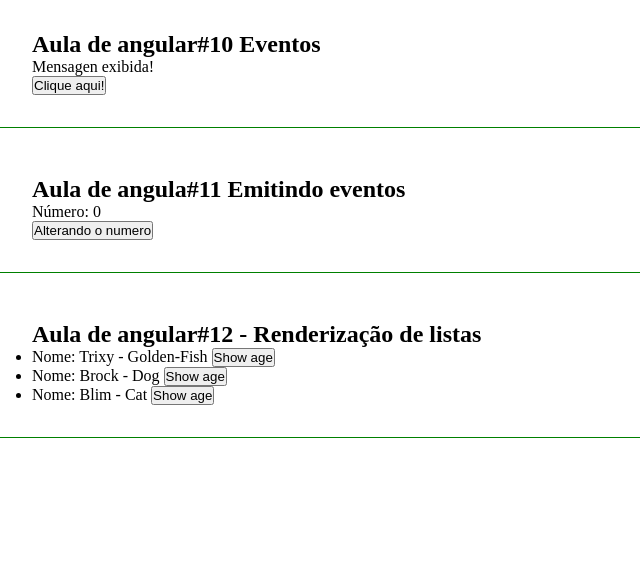
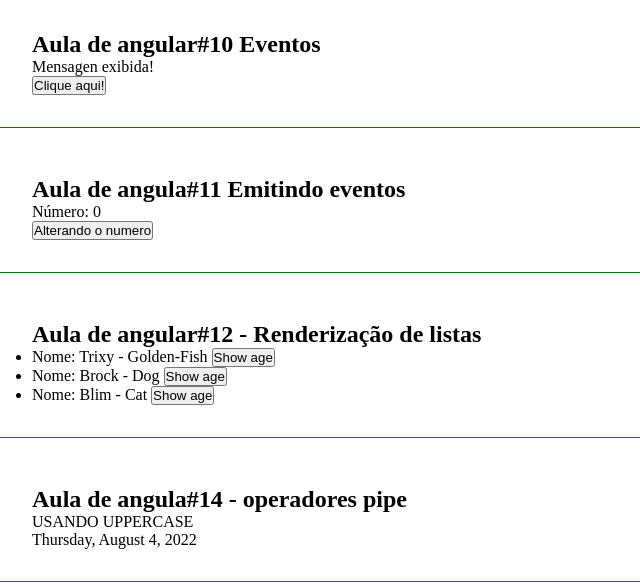
Before and after one commit to Dinos-s/Angular-Curso, an Angular app: page / in a window 1280 px wide. Shown: the part 629-1217 px from the top of the page, without its empty margins (0-640 px from the left). Built offline with nearby package versions, Linux system fonts and the light colour scheme.

Commit message:
utilizando pipe

```diff
--- a/src/app/app.component.html
+++ b/src/app/app.component.html
@@ -6,3 +6,4 @@
 <app-eventos></app-eventos>
 <app-emitter></app-emitter>
 <app-list-render></app-list-render>
+<app-pipes-oeprators></app-pipes-oeprators>
--- a/src/app/app.module.ts
+++ b/src/app/app.module.ts
@@ -11,6 +11,7 @@ import { EventosComponent } from './components/eventos/eventos.component';
 import { EmitterComponent } from './components/emitter/emitter.component';
 import { ChangeNumberComponent } from './components/change-number/change-number.component';
 import { ListRenderComponent } from './components/list-render/list-render.component';
+import { PipesOepratorsComponent } from './components/pipes-oeprators/pipes-oeprators.component';
 
 @NgModule({
   declarations: [
@@ -22,7 +23,8 @@ import { ListRenderComponent } from './components/list-render/list-render.compon
     EventosComponent,
     EmitterComponent,
     ChangeNumberComponent,
-    ListRenderComponent
+    ListRenderComponent,
+    PipesOepratorsComponent
   ],
   imports: [
     BrowserModule,
--- /dev/null
+++ b/src/app/components/pipes-oeprators/pipes-oeprators.component.html
@@ -0,0 +1,7 @@
+<div class="class">
+    <h2>Aula de angula#14 - operadores pipe</h2>
+    <p>{{ "usando uppercase" | uppercase}}</p>
+    <p>{{ today | date: "fullDate"}}</p>
+</div>
+<!-- A utilização do pipe por se só pode ser indentificado por esse símbolo '|'; de um lado fica o dado a ser usado(esquerdo), e do outro o dado um operador pipe;-->
+<!-- Assim reduzindo o tempo de manipuação do css -->
--- /dev/null
+++ b/src/app/components/pipes-oeprators/pipes-oeprators.component.ts
@@ -0,0 +1,17 @@
+import { Component, OnInit } from '@angular/core';
+
+@Component({
+  selector: 'app-pipes-oeprators',
+  templateUrl: './pipes-oeprators.component.html',
+  styleUrls: ['./pipes-oeprators.component.css']
+})
+export class PipesOepratorsComponent implements OnInit {
+
+  today = new Date();
+
+  constructor() { }
+
+  ngOnInit(): void {
+  }
+
+}
```
Also changed, not shown: src/app/components/pipes-oeprators/pipes-oeprators.component.css (added), 1 other file (tests, documents, lock files or other folders).
